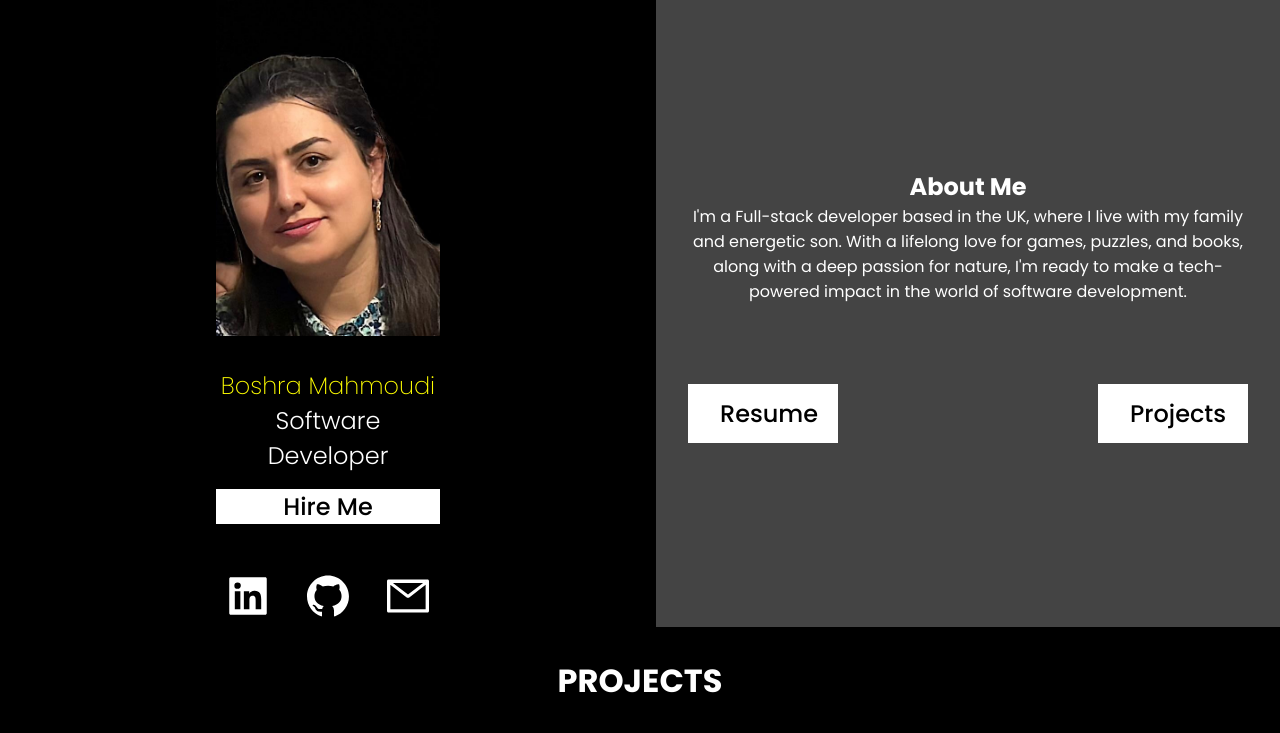
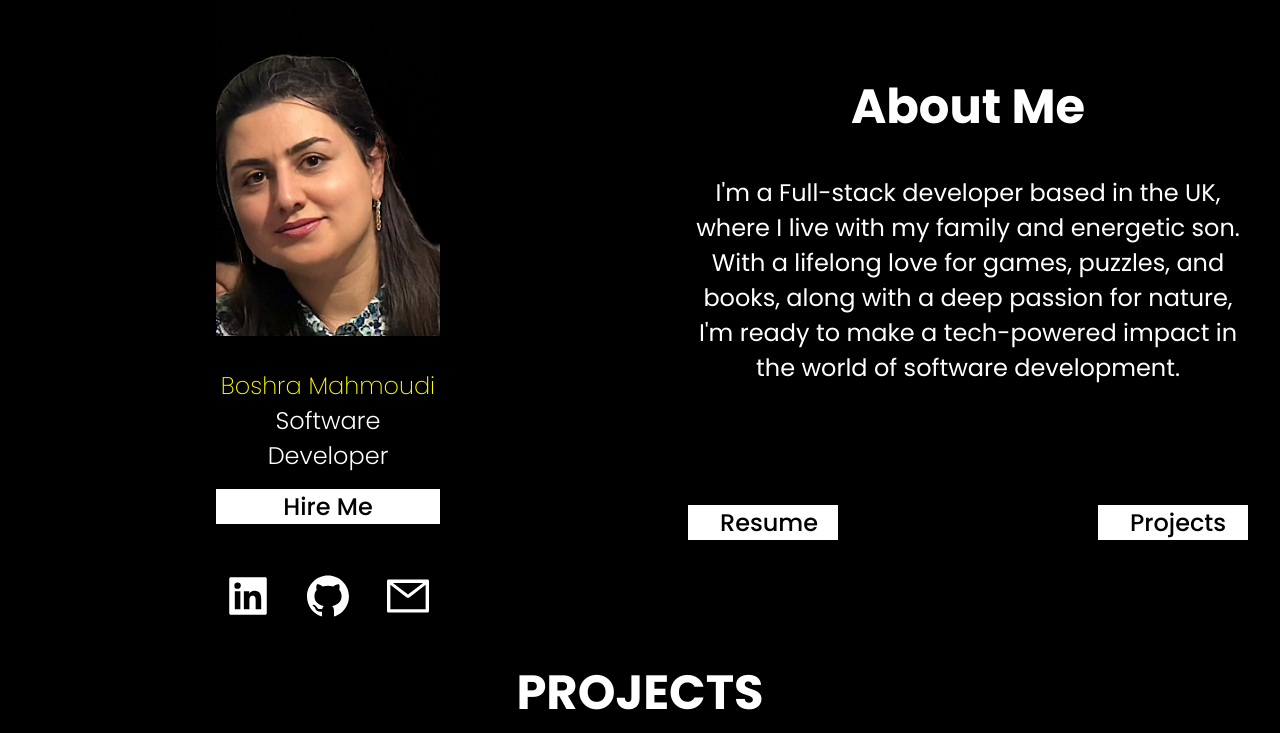
Before and after one commit to BoshraM/my-portfolio, a React (Create React App) app: page / in a window 1280 px wide. Shown: the top 733 px of the page. Built offline with nearby package versions, Linux system fonts and the light colour scheme.

Commit message:
update css

```diff
--- a/src/components/Hero/Hero.js
+++ b/src/components/Hero/Hero.js
@@ -1,12 +1,12 @@
-import "./hero.css"
-import picture from "../../assests/PHOTO-2023-10-28-14-44-23.jpg"
+import "./hero.css";
+import picture from "../../assests/PHOTO-2023-10-28-14-44-23.jpg";
 import { AiFillLinkedin } from "react-icons/ai";
 import { AiFillGithub } from "react-icons/ai";
 import { AiOutlineMail } from "react-icons/ai";
 
 export const Hero = () => {
     return (
-        <section className="hero flex">
+        <section className="hero">
             <div className="profile_container flex">
                 <div className="img_container">
                     <img src={picture} alt="" className="hero_img" />
--- a/src/components/Hero/hero.css
+++ b/src/components/Hero/hero.css
@@ -1,6 +1,7 @@
  .hero {
+     display: flex;
      margin: 0 auto;
-     background: #444444;
+     background: black;
      flex-direction: column;
      padding: 0 1rem;
      width: 100%;
@@ -61,13 +62,23 @@
      display: flex;
      flex: 1;
      flex-direction: column;
-     justify-content: flex-start;
+     justify-content: space-evenly;
      align-items: center;
      gap: 4rem;
+     padding: 2rem 1rem;
 
  }
 
- .about_content {}
+ .about_content {
+     display: flex;
+     flex-direction: column;
+     gap: 2rem;
+     font-size: 1.5rem;
+ }
+
+ h1 {
+     font-size: 2rem;
+ }
 
  .about_link {
      display: flex;
@@ -99,6 +110,10 @@
          align-items: unset;
      }
 
+     h1 {
+         font-size: 3rem;
+     }
+
      .about_link {
          flex-direction: row;
          justify-content: space-between;
@@ -108,7 +123,7 @@
          width: 150px;
          background: white;
          margin: 1rem 0;
-         padding: 0.75rem 2rem;
+         padding: 0 2rem;
          border: none;
      }
  }
```
